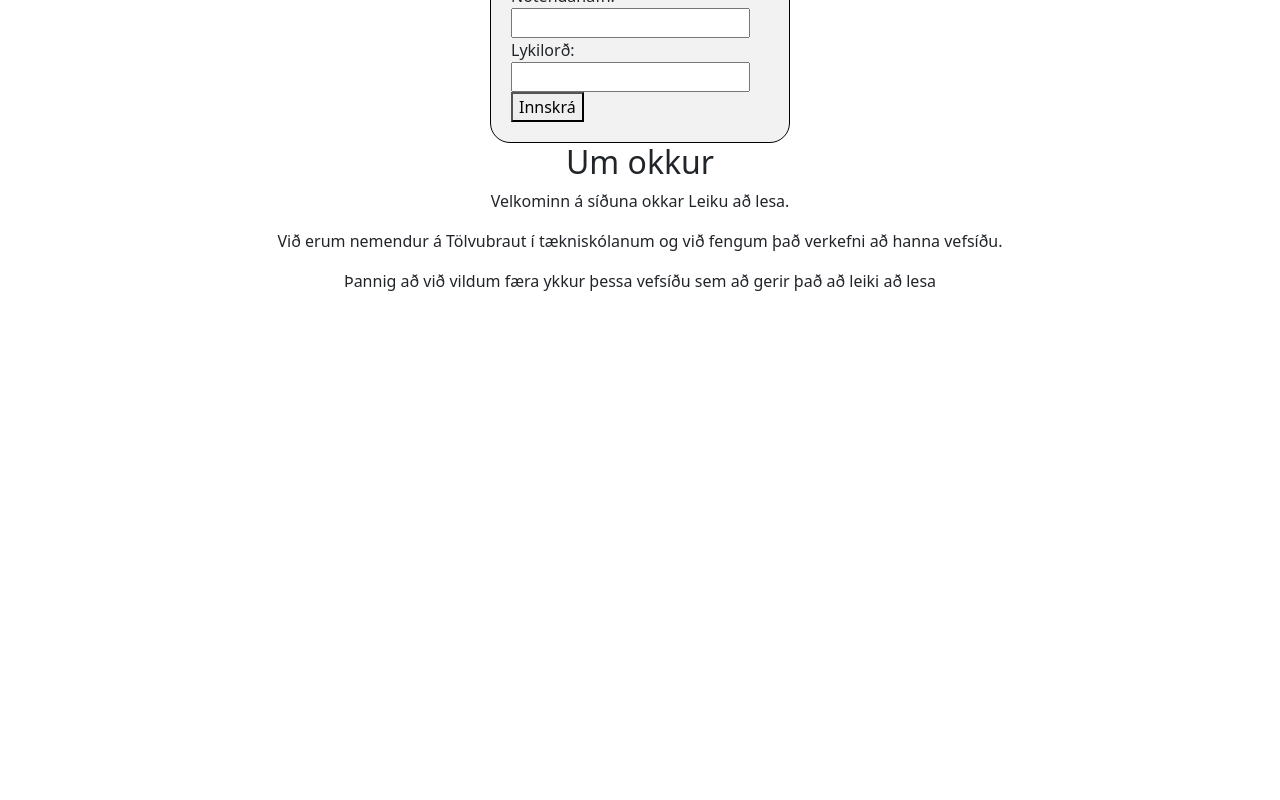
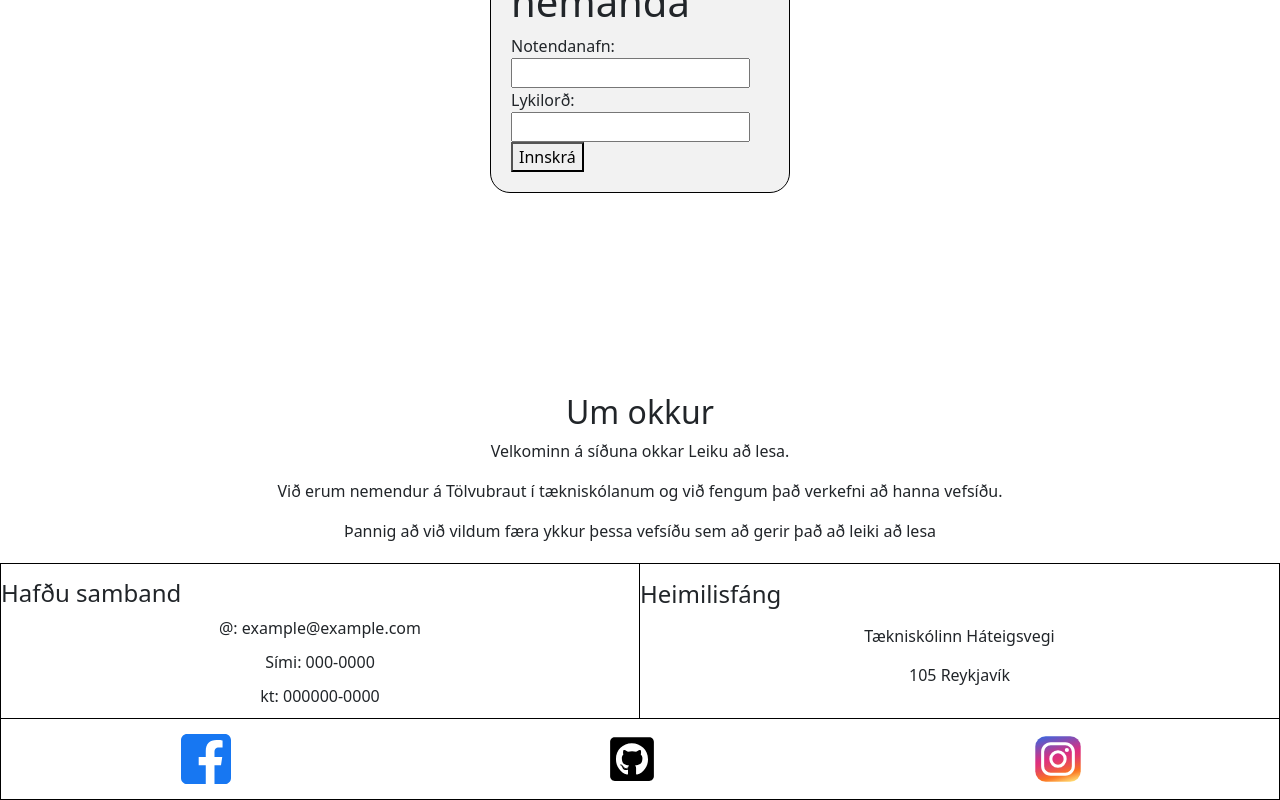
Before and after one commit to LeikuradLesa/vefApp, a React (Vite) app in the folder vefsida/: page / in a window 1280 px wide. Shown: the part 362-1162 px from the top of the page. Before the commit the page ends 800 px from the top, so only its background shows below. Built offline with nearby package versions, Linux system fonts and the light colour scheme.

Commit message:
unnið í footerinum

```diff
--- a/vefsida/src/App.tsx
+++ b/vefsida/src/App.tsx
@@ -3,6 +3,8 @@ import ListGroup from "./components/ListGroup";
 import Login from "./components/Login";
 
 import AboutUs from "./components/about-us";
+
+import Footer from "./components/footer";
 
 function App() {
   let items = ["Um okkur", "Hafðu samband", "Leiðbeningar", "Inskráning"];
@@ -19,6 +21,7 @@ function App() {
       />
       <Login></Login>
       <AboutUs></AboutUs>
+      <Footer></Footer>
     </div>
 
   );
--- a/vefsida/src/components/App.css
+++ b/vefsida/src/components/App.css
@@ -1,8 +1,63 @@
 div.about-us,
 h2,
 p {
-
   text-align: center;
   margin: 0 auto;
+  margin-top: 20px;
+  margin-bottom: 20px;
   display: block;
 }
+
+/*Fyrir ofan er css fyrir um okkur*/
+/*Fyrir neðan er css fyrir footerinn*/
+
+.footer {
+  display: grid;
+  grid-template-columns: 1fr 1fr;
+  grid-template-rows: auto 1fr;
+  justify-content: space-around;
+  align-items: center;
+  border: 1px solid black;
+}
+
+.social-media-icons {
+  grid-column: 1 / 3;
+  grid-row: 2;
+  display: flex;
+  justify-content: space-around;
+  border-top: 1px solid black;
+  padding-top: 15px;
+  margin-bottom: 15px;
+}
+
+.social-media-icons img {
+  width: 50px;
+  height: 50px;
+  margin-right: 16px;
+}
+
+.contact-us{
+  grid-column: 1;
+  grid-row: 1;
+  border-right: 1px solid black;
+}
+
+.address{
+  grid-column: 2;
+  grid-row: 1;
+}
+
+.address p {
+  margin-bottom: 15px;
+}
+.contact-us p{
+  margin-bottom: 10px;
+}
+
+.contactUs-h4{
+  margin-top: 15px;
+}
+
+.address-h4{
+  margin-bottom: 15px;
+}
--- a/vefsida/src/components/footer.tsx
+++ b/vefsida/src/components/footer.tsx
@@ -1 +1,28 @@
-/*Hérna kemur footerinn*/
+import facebookIcon from '../assets/facebook.svg';
+import githubIcon from '../assets/Github.svg';
+import instagramIcon from '../assets/instagram.svg';
+
+const Footer = () => {
+    return (
+        <footer className='footer'>
+            <div className="contact-us">
+                <h4 className='contactUs-h4'>Hafðu samband</h4>
+                <p>@: example@example.com</p>
+                <p>Sími: 000-0000</p>
+                <p>kt: 000000-0000</p>
+            </div>
+            <div className="address">
+                <h4 className='address-h4'>Heimilisfáng</h4>
+                <p>Tækniskólinn Háteigsvegi</p>
+                <p>105 Reykjavík</p>
+            </div>
+            <div className="social-media-icons">
+                <img src={facebookIcon} alt="Facebook" />
+                <img src={githubIcon} alt="Github" />
+                <img src={instagramIcon} alt="Instagram" />
+            </div>
+        </footer>
+    );
+}
+
+export default Footer;
--- a/vefsida/src/components/login.css
+++ b/vefsida/src/components/login.css
@@ -8,6 +8,8 @@
     border-radius: 20px;
     border-style: solid;
     border-color: #000000;
+    margin-top: 50px;
+    margin-bottom: 200px;
 }
 
 .Title {
```
